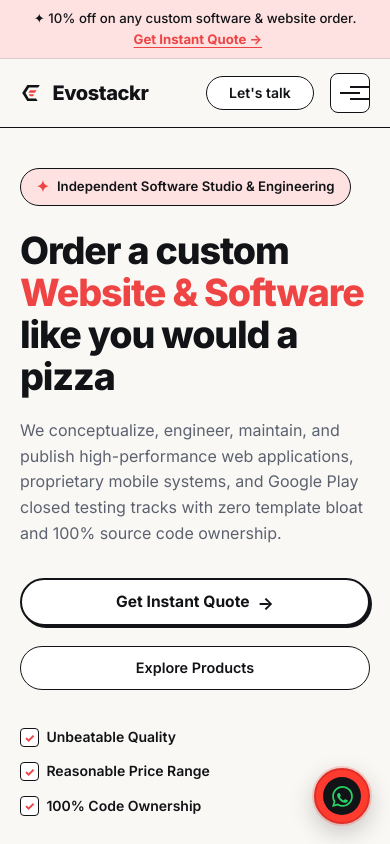
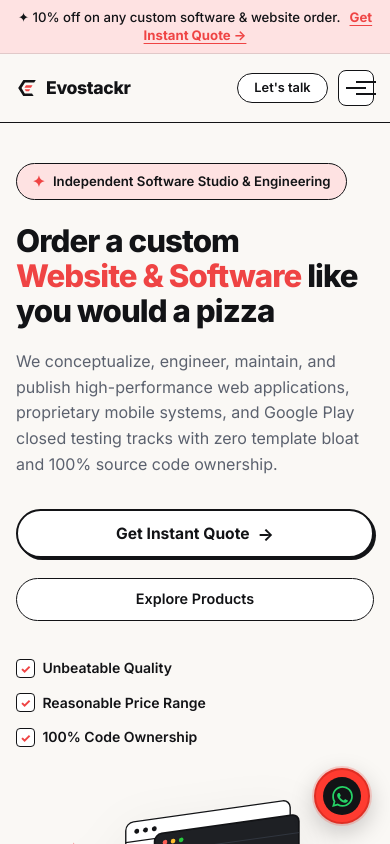
Before and after one commit to Evostackr/evostackr-website, a React (Vite) app: page / in a window 390 px wide. Shown: the top 844 px of the page. Built offline with nearby package versions, Linux system fonts and the light colour scheme; a web font is replaced by a local one.

Commit message:
fix(responsive): eliminate horizontal viewport overflow and wordmark truncation on mobile

```diff
--- a/src/components/BrandProof.css
+++ b/src/components/BrandProof.css
@@ -57,6 +57,10 @@
 }
 
 @media (max-width: 768px) {
+  .brand-proof__card {
+    padding: 1.5rem 1.25rem;
+  }
+
   .brand-proof__grid {
     gap: 1.5rem 1.75rem;
   }
--- a/src/components/BudgetCallout.css
+++ b/src/components/BudgetCallout.css
@@ -91,6 +91,7 @@
   .budget-callout__card {
     grid-template-columns: 1fr;
     text-align: left;
+    padding: 1.75rem 1.25rem;
   }
 
   .budget-callout__visual {
--- a/src/components/Contact.css
+++ b/src/components/Contact.css
@@ -159,6 +159,8 @@
   font-size: 1.05rem;
   font-weight: 700;
   color: var(--color-dark);
+  overflow-wrap: anywhere;
+  word-break: break-word;
 }
 
 .contact__card-text {
@@ -211,3 +213,18 @@
     grid-template-columns: 1fr;
   }
 }
+
+@media (max-width: 640px) {
+  .contact__card {
+    padding: 1.5rem 1.25rem;
+  }
+
+  .contact__card-value {
+    font-size: 0.95rem;
+  }
+
+  .btn--neo-submit {
+    width: 100%;
+    text-align: center;
+  }
+}
--- a/src/components/Hero.css
+++ b/src/components/Hero.css
@@ -197,3 +197,15 @@
     gap: 0.75rem;
   }
 }
+
+@media (max-width: 480px) {
+  .hero__headline {
+    font-size: clamp(1.85rem, 8vw, 2.5rem);
+  }
+
+  .hero__subtitle-badge {
+    max-width: 100%;
+    font-size: 0.75rem;
+    padding: 0.4rem 0.85rem;
+  }
+}
--- a/src/components/InstantQuote.css
+++ b/src/components/InstantQuote.css
@@ -352,3 +352,43 @@
     grid-template-columns: 1fr;
   }
 }
+
+@media (max-width: 640px) {
+  .quote__card {
+    padding: 1.5rem 1.25rem;
+  }
+
+  .quote__search-row {
+    flex-direction: column;
+    gap: 0.75rem;
+  }
+
+  .quote__search-input-wrap {
+    min-width: 0 !important;
+    width: 100%;
+  }
+
+  .btn--neo-continue {
+    width: 100%;
+    text-align: center;
+  }
+
+  .quote__features-grid {
+    grid-template-columns: 1fr;
+  }
+
+  .quote__action-buttons {
+    flex-direction: column;
+    gap: 0.75rem;
+  }
+
+  .btn--neo-whatsapp,
+  .btn--neo-back {
+    width: 100%;
+    text-align: center;
+  }
+
+  .quote__summary-box {
+    padding: 1.25rem 1rem;
+  }
+}
--- a/src/components/MarqueeBanner.css
+++ b/src/components/MarqueeBanner.css
@@ -7,6 +7,8 @@
   overflow: hidden;
   user-select: none;
   position: relative;
+  contain: paint;
+  max-width: 100vw;
 }
 
 .marquee-banner__track {
--- a/src/components/Navigation.css
+++ b/src/components/Navigation.css
@@ -13,6 +13,9 @@
   display: flex;
   align-items: center;
   justify-content: center;
+  flex-wrap: wrap;
+  text-align: center;
+  line-height: 1.4;
 }
 
 .nav-topbar__link {
@@ -229,3 +232,46 @@
     display: block;
   }
 }
+
+@media (max-width: 640px) {
+  .nav__wordmark {
+    font-size: 1.1rem;
+    gap: 0.5rem;
+  }
+
+  .nav__actions {
+    gap: 0.65rem;
+  }
+
+  .btn--neo-talk {
+    padding: 0.45rem 1rem;
+    font-size: 0.8rem;
+  }
+
+  .nav__menu-btn {
+    width: 2.25rem;
+    height: 2.25rem;
+  }
+}
+
+@media (max-width: 380px) {
+  .nav__wordmark {
+    font-size: 1rem;
+    gap: 0.35rem;
+  }
+
+  .nav__actions {
+    gap: 0.45rem;
+  }
+
+  .btn--neo-talk {
+    padding: 0.35rem 0.65rem;
+    font-size: 0.75rem;
+  }
+}
+
+@media (max-width: 330px) {
+  .btn--neo-talk {
+    display: none;
+  }
+}
--- a/src/index.css
+++ b/src/index.css
@@ -60,7 +60,7 @@
   --space-5xl: 7.5rem;
   --space-6xl: 9.5rem;
 
-  --page-margin: clamp(1.25rem, 4vw, 4.5rem);
+  --page-margin: clamp(1rem, 4vw, 4.5rem);
   --max-width: 1240px;
   --content-max: 760px;
 
@@ -107,6 +107,9 @@ html {
   text-rendering: optimizeLegibility;
   scroll-behavior: smooth;
   background-color: var(--color-bg);
+  overflow-x: hidden;
+  max-width: 100vw;
+  width: 100%;
 }
 
 @media (prefers-reduced-motion: reduce) {
@@ -131,6 +134,9 @@ body {
   color: var(--color-text);
   background-color: var(--color-bg);
   overflow-x: hidden;
+  max-width: 100vw;
+  width: 100%;
+  position: relative;
 }
 
 img,
@@ -172,6 +178,19 @@ h1, h2, h3, h4, h5, h6 {
   margin-right: auto;
   padding-left: var(--page-margin);
   padding-right: var(--page-margin);
+  box-sizing: border-box;
+}
+
+@media (max-width: 480px) {
+  :root {
+    --page-margin: 1rem;
+  }
+}
+
+@media (max-width: 360px) {
+  :root {
+    --page-margin: 0.75rem;
+  }
 }
 
 .grid {
```
Also changed, not shown: scratch/test-suite/test-results.json (+15 -15 lines).
